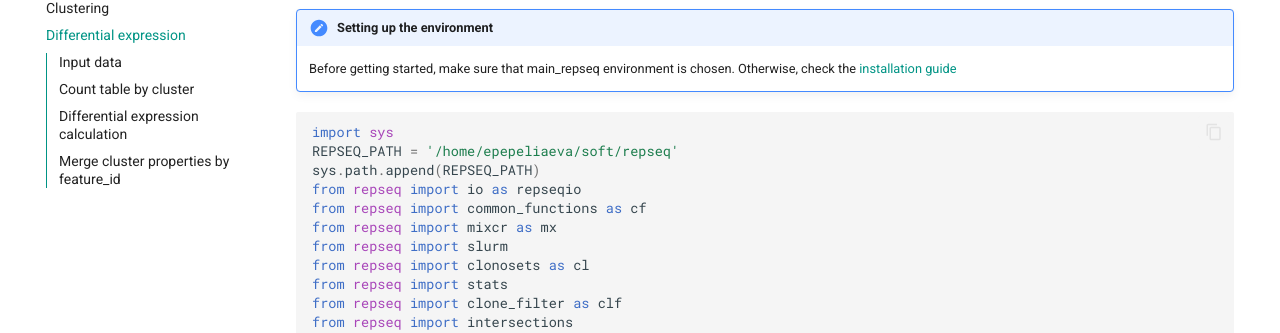
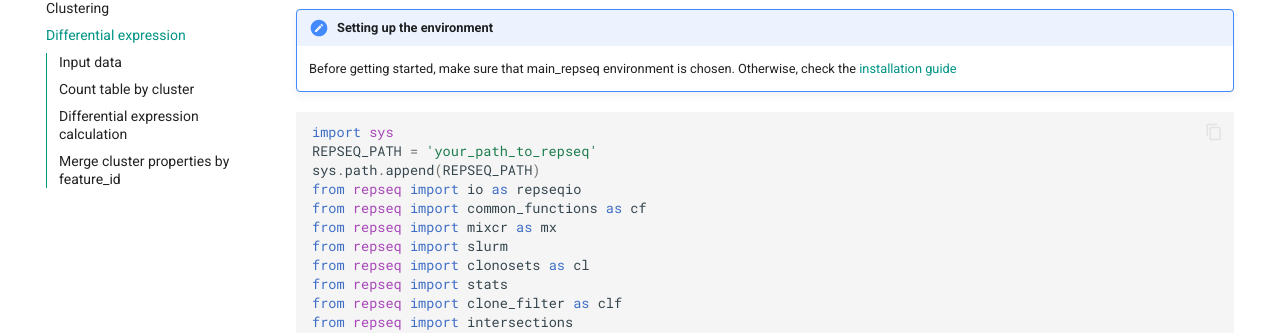
Before and after one commit to mmjmike/repseq, an MkDocs documentation site: the page built from docs/usage_diffexp.md, in a window 1280 px wide and 900 px high. Shown: the part 259-592 px from the top of the window. Built offline with MkDocs 1.6.1 and Material for MkDocs 9.7.7, drawn with Linux system fonts in a browser that asks for light colours.

Commit message:
fixed repseq_path

````diff
--- a/docs/usage_diffexp.md
+++ b/docs/usage_diffexp.md
@@ -5,7 +5,7 @@
 
 ```py
 import sys
-REPSEQ_PATH = '/home/epepeliaeva/soft/repseq'
+REPSEQ_PATH = 'your_path_to_repseq'
 sys.path.append(REPSEQ_PATH)
 from repseq import io as repseqio
 from repseq import common_functions as cf
````
